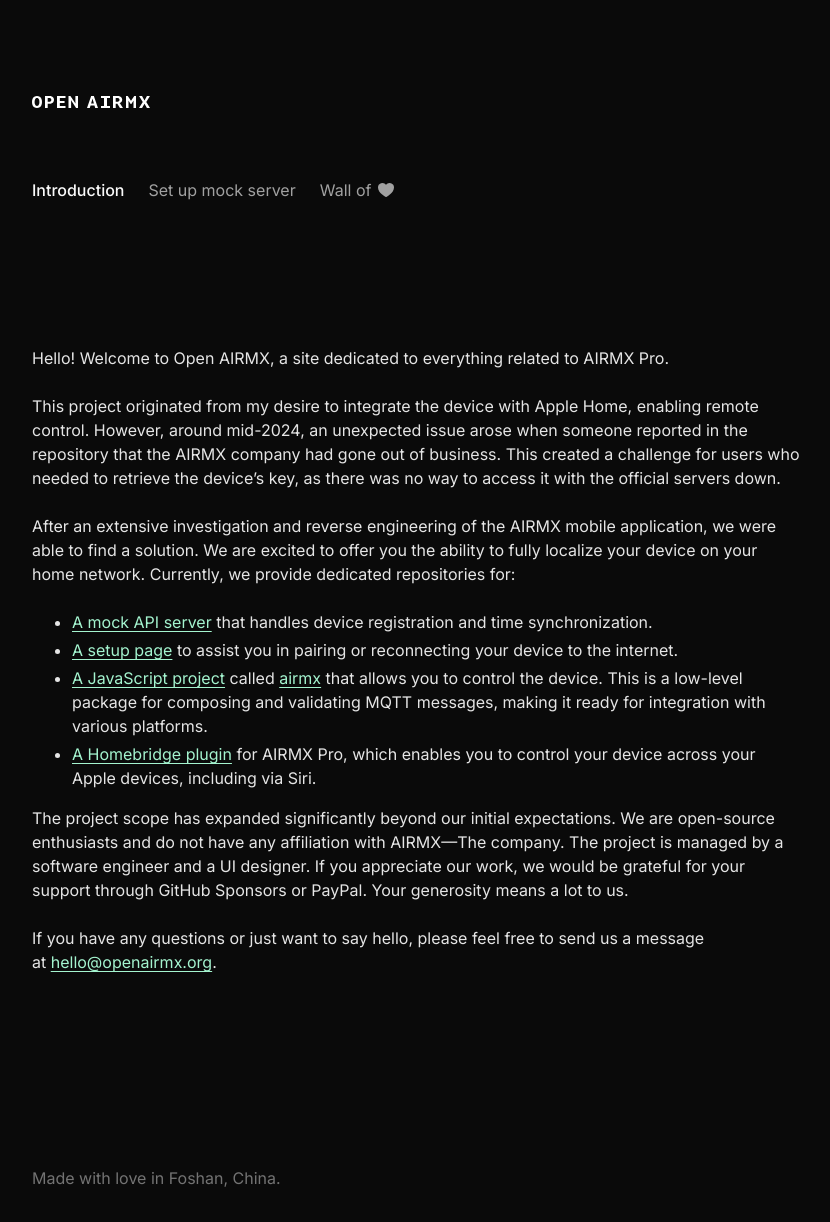
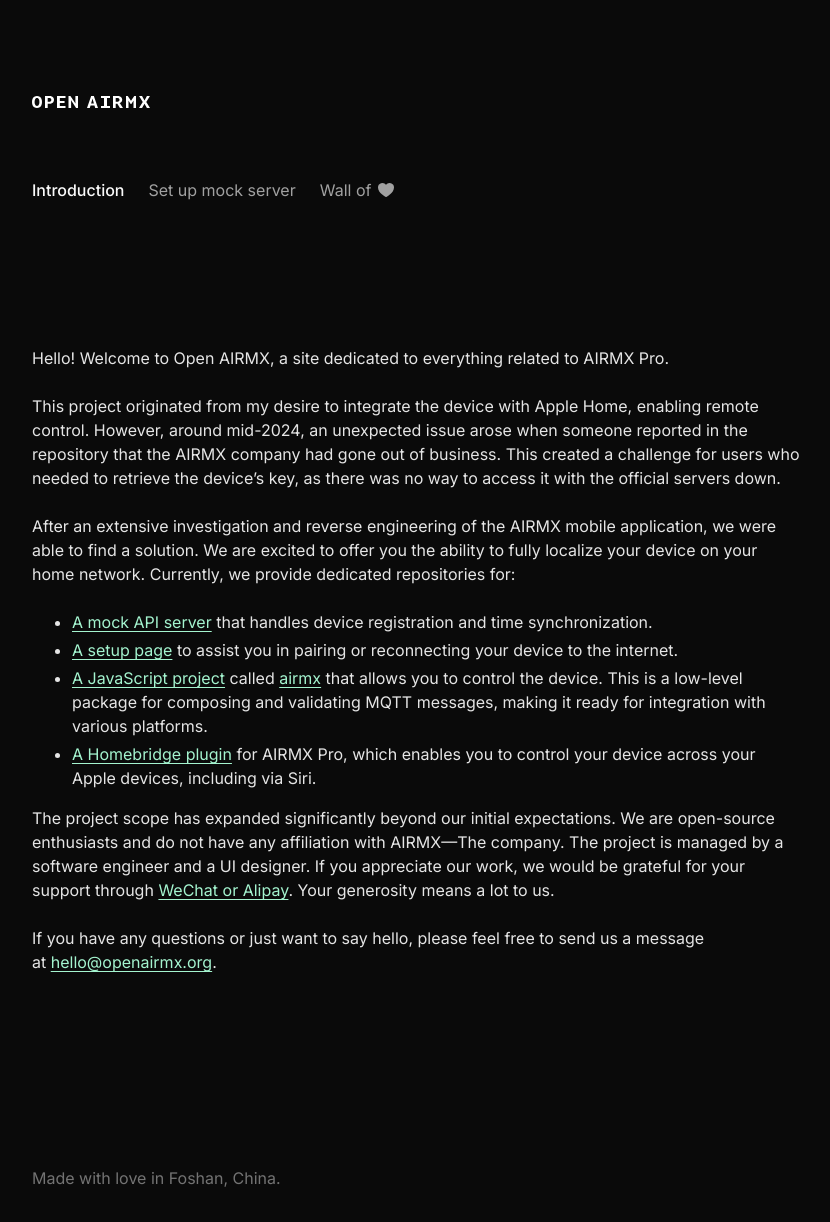
Before and after one commit to openairmx/openairmx.github.io, a Jekyll site: the page built from index.markdown, in a window 1280 px wide. Shown: the whole page, without its empty margins (64-894 px from the left). Built offline with Jekyll 4.4.1, drawn with Linux system fonts in a browser that asks for light colours.

Commit message:
update link

```diff
--- a/index.markdown
+++ b/index.markdown
@@ -31,7 +31,7 @@ The project scope has expanded significantly beyond our initial expectations.
 We are open-source enthusiasts and do not have any affiliation with
 AIRMX—The company. The project is managed by a software engineer and a
 UI designer. If you appreciate our work, we would be grateful for your support
-through GitHub Sponsors or PayPal. Your generosity means a lot to us.
+through [WeChat or Alipay][support]. Your generosity means a lot to us.
 
 If you have any questions or just want to say hello, please feel free to
 send us a message at [hello@openairmx.org][contact-email].
```
Also changed, not shown: other parts of index.markdown (+1 -0 lines).
